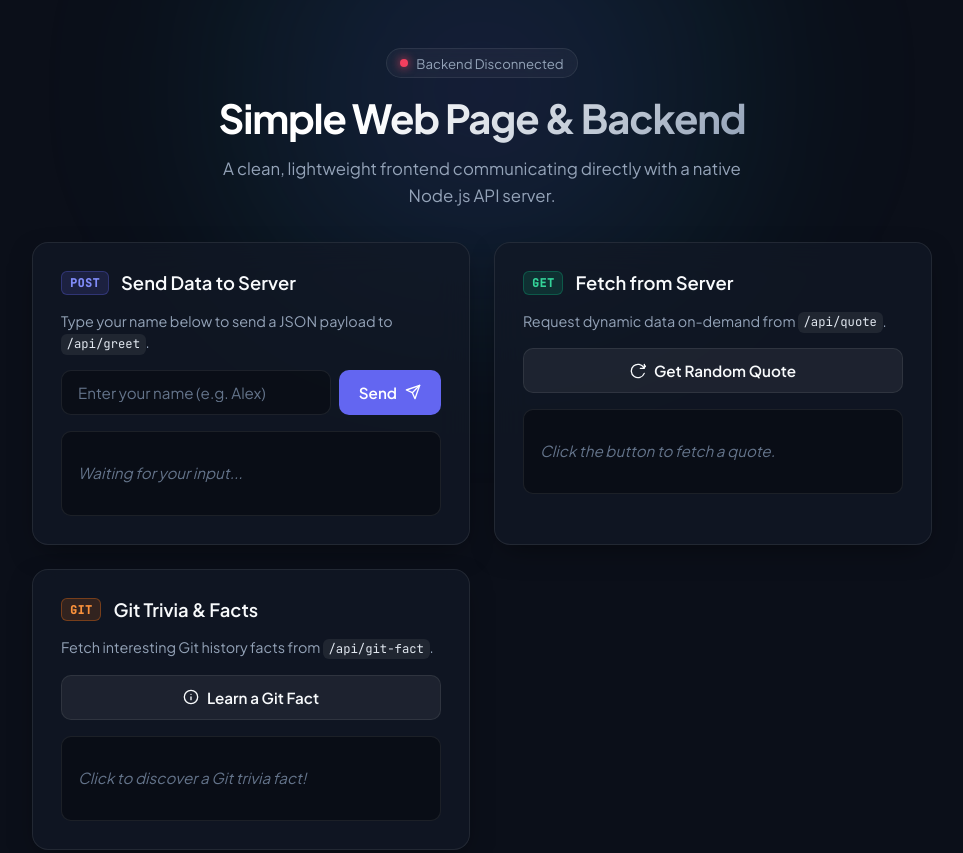
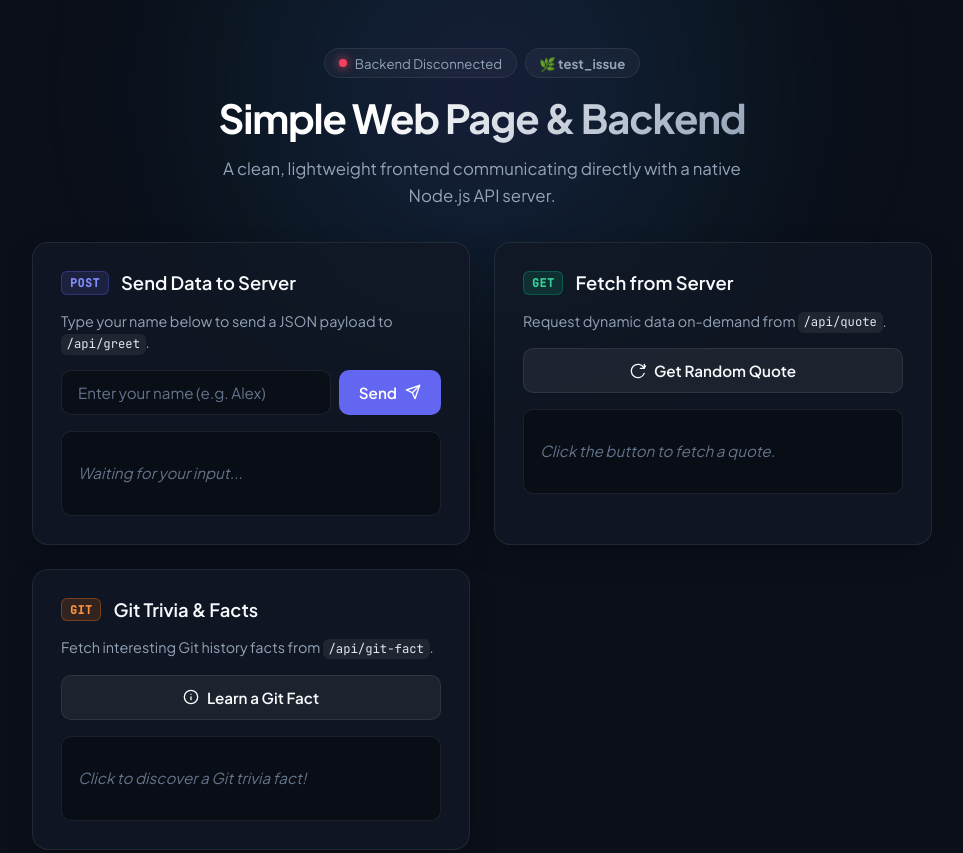
Before and after one commit to Siddharthshetty02/fun_with_git, a website: page public/index.html in a window 1280 px wide. Shown: the top 853 px of the page, without its empty margins (158-1121 px from the left). Drawn offline with Linux system fonts and the light colour scheme; no server answers.

Commit message:
chore: bump version to 1.1.0 and add branch badge

```diff
--- a/package.json
+++ b/package.json
@@ -1,6 +1,6 @@
 {
   "name": "simple-web-app",
-  "version": "1.0.0",
+  "version": "1.1.0",
   "description": "A lightweight web page with a simple Node.js backend",
   "type": "module",
   "main": "server.js",
--- a/public/index.html
+++ b/public/index.html
@@ -15,9 +15,14 @@
 
   <main class="container">
     <header class="hero">
-      <div class="badge" id="status-badge">
-        <span class="status-dot"></span>
-        <span id="status-text">Connecting to backend...</span>
+      <div class="badges-row" style="display: flex; gap: 0.5rem; flex-wrap: wrap; justify-content: center;">
+        <div class="badge" id="status-badge">
+          <span class="status-dot"></span>
+          <span id="status-text">Connecting to backend...</span>
+        </div>
+        <div class="badge">
+          <span>🌿 <strong>test_issue</strong></span>
+        </div>
       </div>
       <h1 class="title">Simple Web Page &amp; Backend</h1>
       <p class="subtitle">
--- a/server.js
+++ b/server.js
@@ -54,6 +54,7 @@ const server = http.createServer((req, res) => {
     res.writeHead(200, { 'Content-Type': 'application/json' });
     res.end(JSON.stringify({
       status: 'online',
+      version: '1.1.0',
       message: 'Backend is up and running smoothly!',
       uptimeSeconds: Math.floor(process.uptime()),
       timestamp: new Date().toISOString()
```
